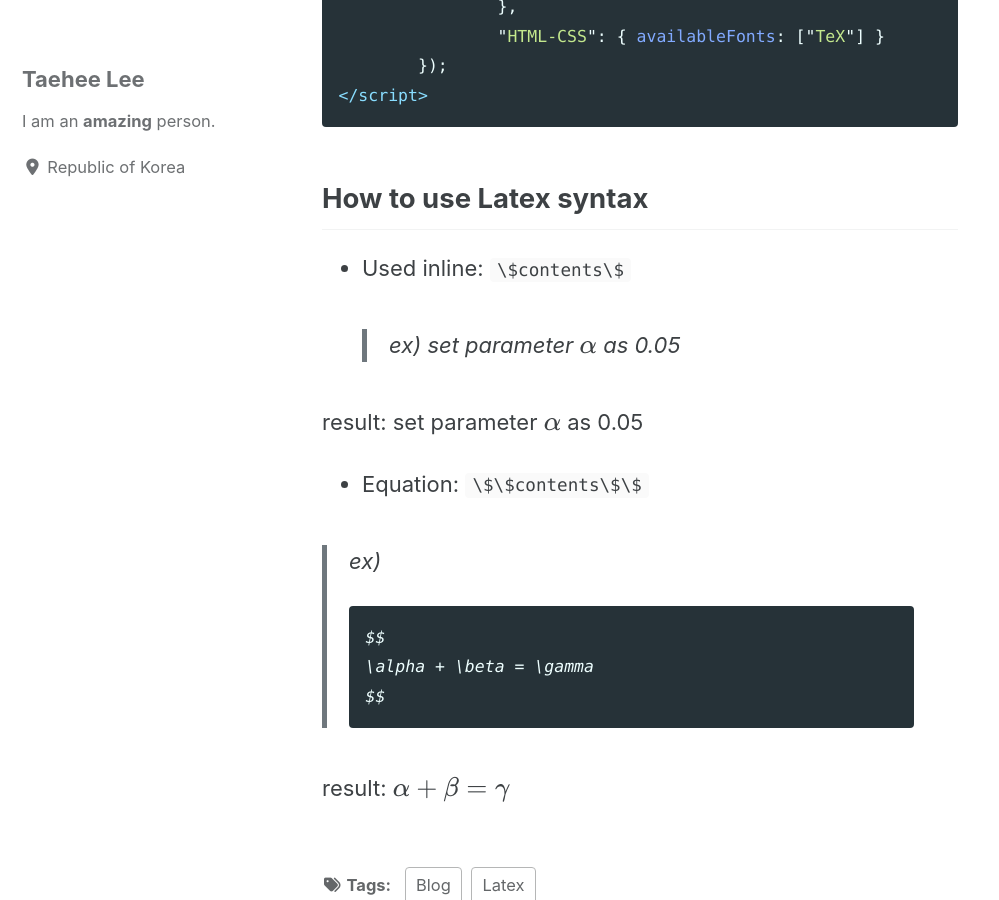
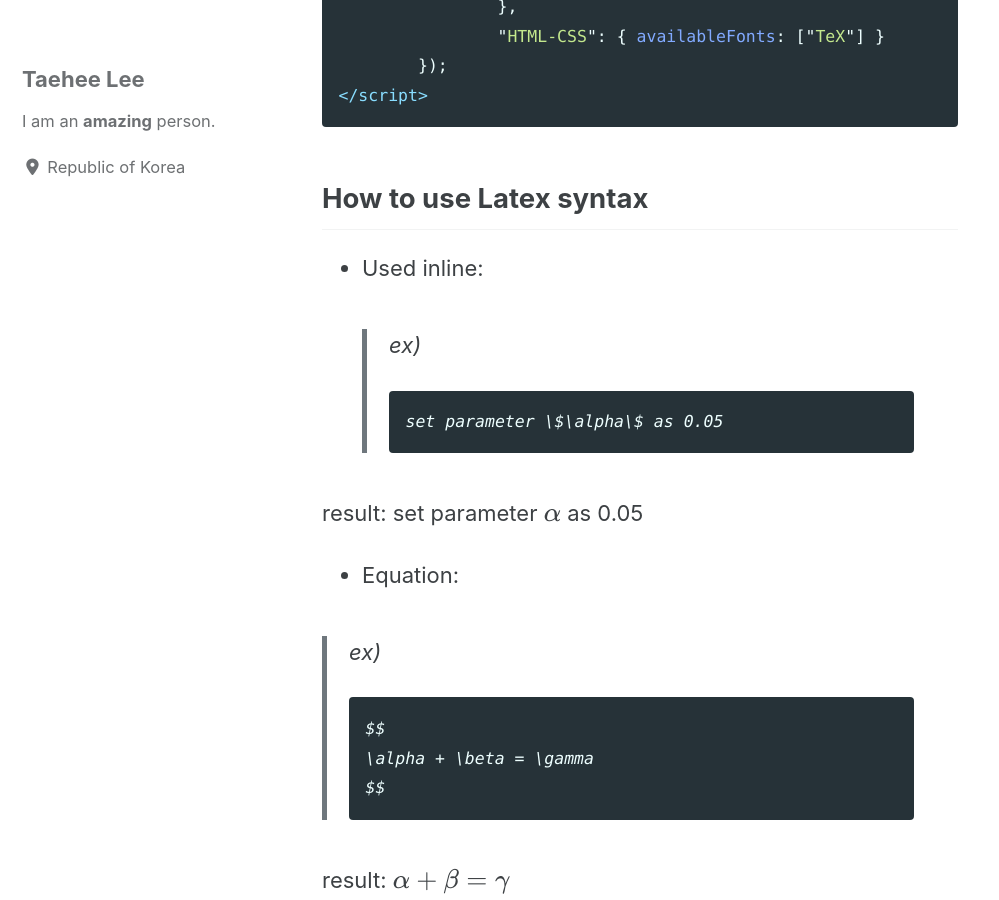
Before and after one commit to THstar/thstar.github.io, a Jekyll site: the page built from _posts/2020-04-28-Use Latex Syntax.md, in a window 1280 px wide and 900 px high, scrolled down 970 px. Shown: the whole window, without its empty margins (0-999 px from the left). Built offline with Jekyll 4.4.1, drawn with Linux system fonts in a browser that asks for light colours; cached includes are drawn as plain includes; nearby versions of some CDN libraries; formulas are drawn with MathJax 3.

Commit message:
Update 2020-04-28-Use Latex Syntax.md

````diff
--- a/_posts/2020-04-28-Use Latex Syntax.md
+++ b/_posts/2020-04-28-Use Latex Syntax.md
@@ -34,12 +34,15 @@ tags:
 
 ## How to use Latex syntax
 
-* Used inline: ```\$contents\$```
-> ex) set parameter \$\alpha\$ as 0.05
+* Used inline:
+> ex)
+>```
+>set parameter \$\alpha\$ as 0.05
+>```
 
 result:  set parameter $\alpha$ as 0.05
 
-* Equation: ```\$\$contents\$\$```
+* Equation:
 
 > ex)
 > ```
````
